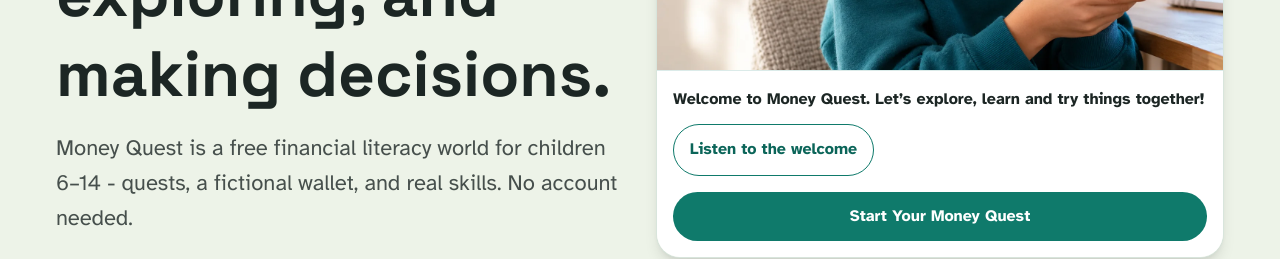
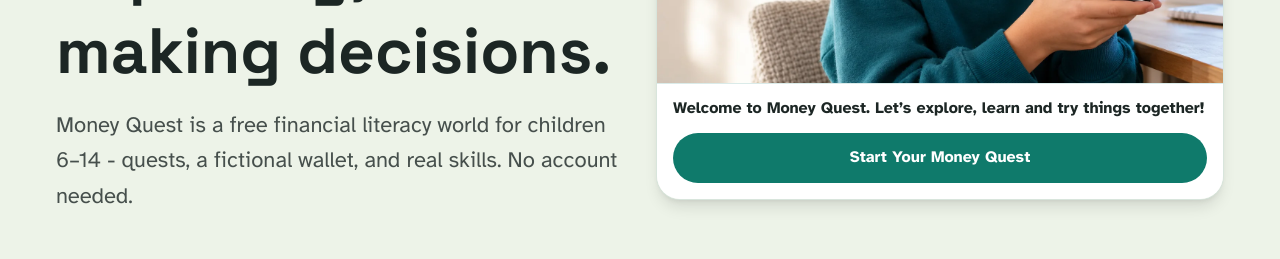
Before and after one commit to laviniamoraru28-creator/money-quest, a Next.js app: page /en in a window 1280 px wide. Shown: the part 548-807 px from the top of the page. Built offline with nearby package versions, Linux system fonts and the light colour scheme; no server answers.

Commit message:
Remove redundant welcome narration control

```diff
--- a/src/components/WelcomeMessage.tsx
+++ b/src/components/WelcomeMessage.tsx
@@ -2,9 +2,7 @@
 import {useLocale} from "next-intl";
 import {experienceCopy} from "@/content/experience-copy";
 import {isSupportedLocale} from "@/i18n/config";
-import {useReadAloud} from "@/lib/accessibility/use-read-aloud";
 export function WelcomeMessage() {
  const locale=useLocale(),t=experienceCopy[isSupportedLocale(locale)?locale:"en"];
- const {isSupported,isSpeaking,speak,stop}=useReadAloud(locale==="en"?"en-GB":locale);
- return <div className="border-t border-teal/15 bg-white p-4 text-ink"><p className="font-semibold">{t.welcome}</p><button type="button" disabled={!isSupported} onClick={()=>isSpeaking?stop():speak(t.welcome)} className="mt-3 min-h-12 rounded-xl border border-teal px-4 py-3 font-semibold text-teal-text disabled:opacity-60">{isSpeaking?t.stop:t.listenWelcome}</button></div>;
+ return <div className="border-t border-teal/15 bg-white px-4 py-3 text-ink"><p className="font-semibold">{t.welcome}</p></div>;
 }
```
